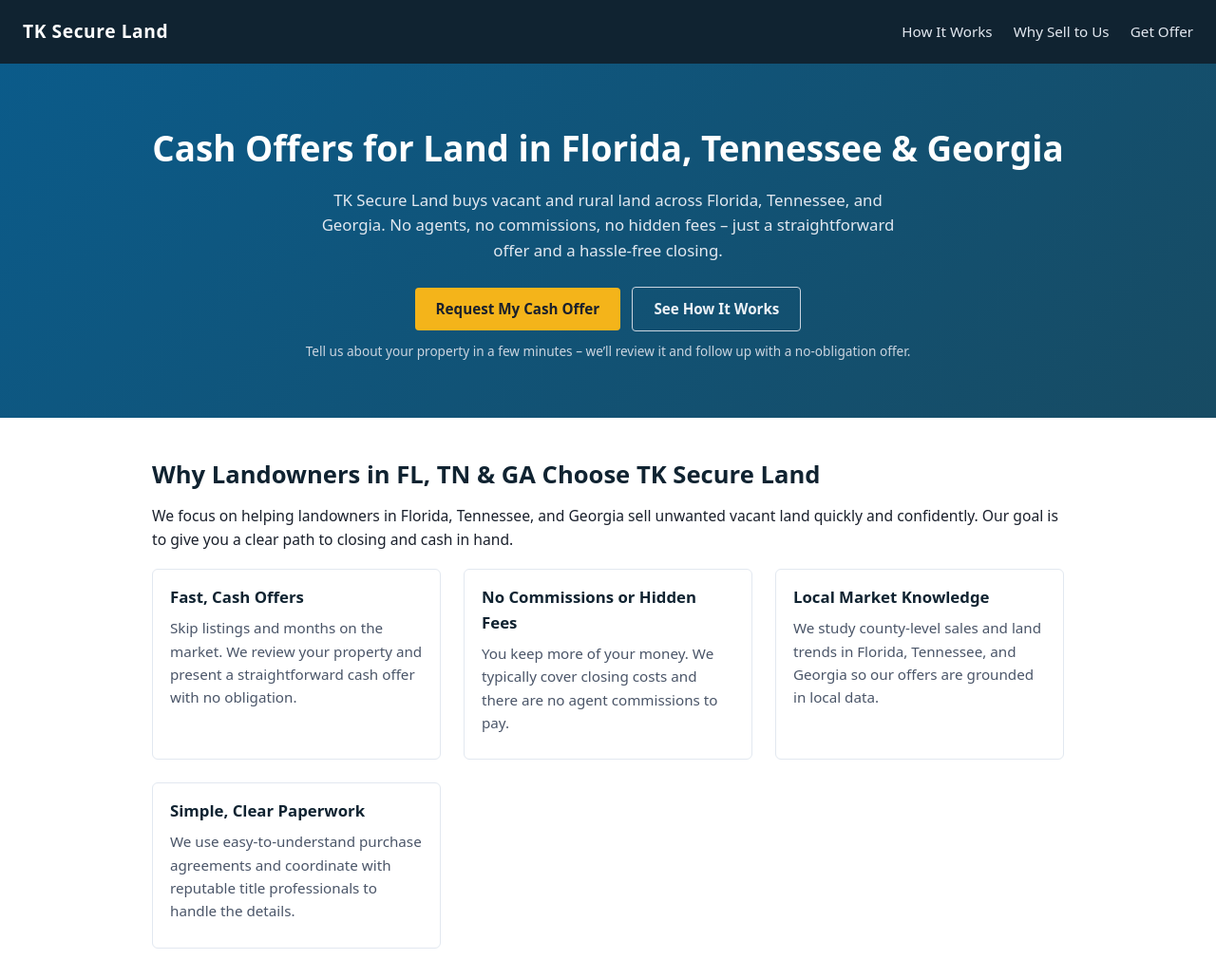
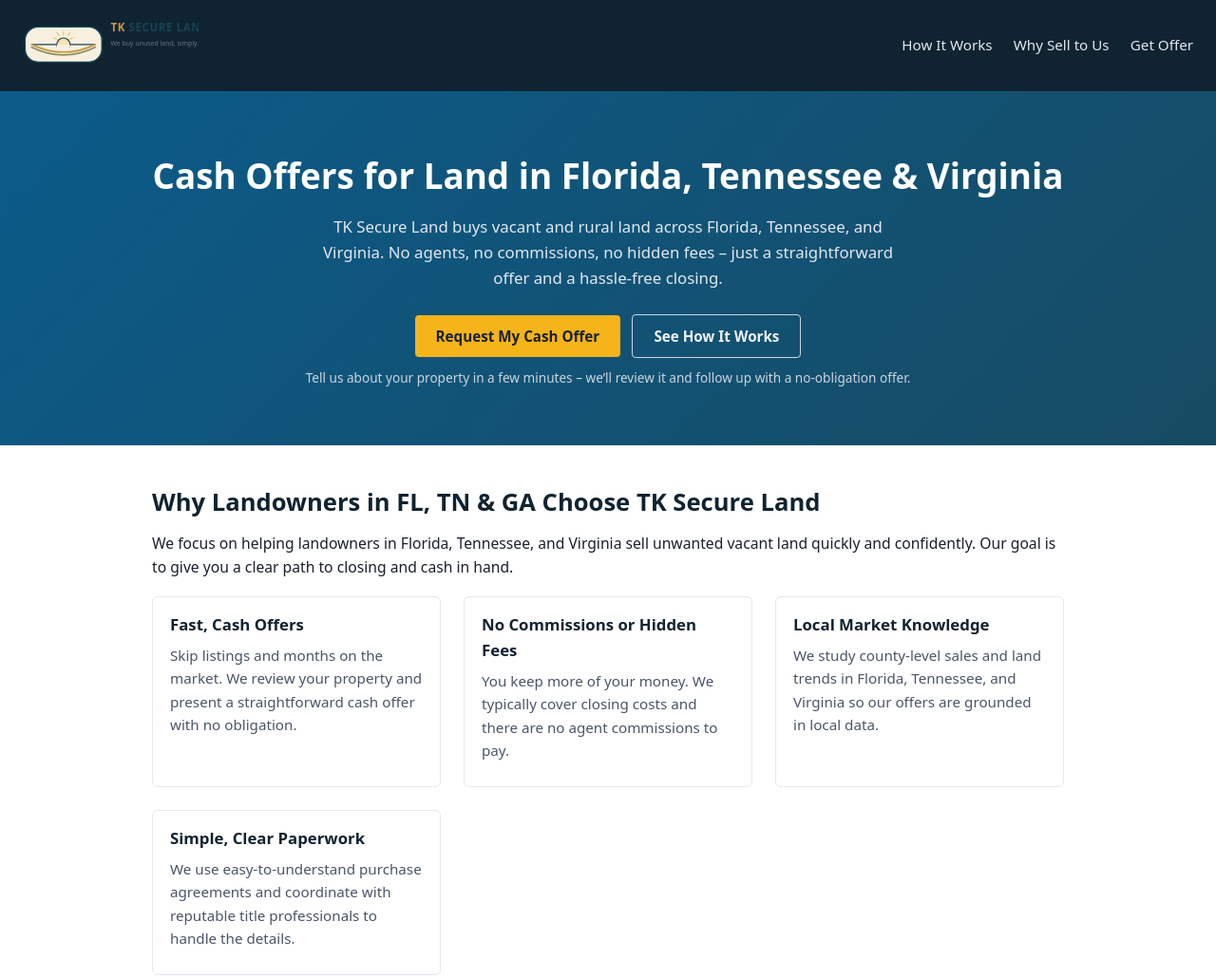
Before and after one commit to landcontent/land-content, a plain HTML site: page index.html in a window 1280 px wide. Shown: the top 1030 px of the page at 95% size. Drawn offline with Linux system fonts and the light colour scheme.

Commit message:
Logo changes

```diff
--- a/index.html
+++ b/index.html
@@ -2,9 +2,9 @@
 <html lang="en">
 <head>
   <meta charset="UTF-8">
-  <title>TK Secure Land – Cash Offers for Land in Florida, Tennessee & Georgia</title>
+  <title>TK Secure Land – Cash Offers for Land in Florida, Tennessee & Virginia</title>
   <meta name="viewport" content="width=device-width, initial-scale=1">
-  <meta name="description" content="TK Secure Land buys vacant land for cash in Florida, Tennessee, and Georgia. Simple process, no agents, no hidden fees.">
+  <meta name="description" content="TK Secure Land buys vacant land for cash in Florida, Tennessee, and Virginia. Simple and secure process, no agents, no hidden fees.">
   <style>
     :root {
       --primary: #0b5b8a;
@@ -238,7 +238,12 @@
 <body>
 
 <header>
-  <div class="logo">TK Secure Land</div>
+  <div class="brand">
+    <img src="/images/logo.svg"
+         alt="TK Secure Land – Simple, secure land offers."
+         width="200" height="60"
+         style="height: 52px; width: auto;">
+  </div>
   <nav>
     <a href="#how-it-works">How It Works</a>
     <a href="#why-us">Why Sell to Us</a>
@@ -248,9 +253,9 @@
 
 <section class="hero">
   <div class="hero-inner">
-    <h1>Cash Offers for Land in Florida, Tennessee & Georgia</h1>
+    <h1>Cash Offers for Land in Florida, Tennessee & Virginia</h1>
     <p class="subheadline">
-      TK Secure Land buys vacant and rural land across Florida, Tennessee, and Georgia. No agents, no commissions, no hidden fees – just a straightforward offer and a hassle‑free closing.
+      TK Secure Land buys vacant and rural land across Florida, Tennessee, and Virginia. No agents, no commissions, no hidden fees – just a straightforward offer and a hassle‑free closing.
     </p>
     <div class="cta-group">
       <a href="#contact" class="btn btn-primary">Request My Cash Offer</a>
@@ -266,7 +271,7 @@
   <div class="section-inner">
     <h2>Why Landowners in FL, TN & GA Choose TK Secure Land</h2>
     <p>
-      We focus on helping landowners in Florida, Tennessee, and Georgia sell unwanted vacant land quickly and confidently.
+      We focus on helping landowners in Florida, Tennessee, and Virginia sell unwanted vacant land quickly and confidently.
       Our goal is to give you a clear path to closing and cash in hand.
     </p>
     <div class="grid-2">
@@ -280,7 +285,7 @@
       </div>
       <div class="card">
         <h3>Local Market Knowledge</h3>
-        <p>We study county‑level sales and land trends in Florida, Tennessee, and Georgia so our offers are grounded in local data.</p>
+        <p>We study county‑level sales and land trends in Florida, Tennessee, and Virginia so our offers are grounded in local data.</p>
       </div>
       <div class="card">
         <h3>Simple, Clear Paperwork</h3>
@@ -316,7 +321,7 @@
     </div>
 
     <div class="highlight-box">
-      You don’t need to travel or make improvements to the property. Many of our land purchases in Florida, Tennessee, and Georgia are completed entirely remotely through trusted title professionals.
+      You don’t need to travel or make improvements to the property. Many of our land purchases in Florida, Tennessee, and Virginia are completed entirely remotely through trusted title professionals.
     </div>
   </div>
 </section>
@@ -340,7 +345,7 @@
       <input id="phone" name="phone" type="tel" placeholder="(555) 555-5555">
 
       <label for="state">Property State</label>
-      <input id="state" name="state" type="text" placeholder="Florida, Tennessee, or Georgia" required>
+      <input id="state" name="state" type="text" placeholder="Florida, Tennessee, or Virginia" required>
 
       <label for="county">Property County</label>
       <input id="county" name="county" type="text" placeholder="Example: Cumberland County">
```
